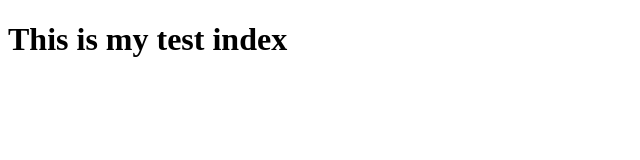
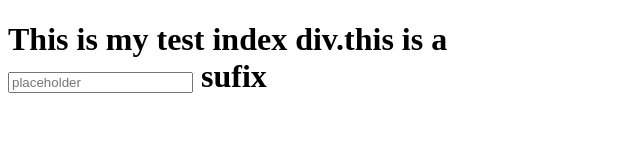
Before and after one commit to ahmad-dci/future-developer-G3, a plain HTML site: page index.html in a window 1280 px wide. Shown: the whole page, without its empty margins (0-640 px from the left). Drawn offline with Linux system fonts and the light colour scheme.

Commit message:
test two

```diff
--- a/index.html
+++ b/index.html
@@ -11,6 +11,11 @@
 <body>
     <h1>This is my test index
 
+        div.this is a <div class="input-group">
+            <input type="text" name="name" id="name" class="form-control" placeholder="placeholder" aria-describedby="sufixId">
+            <span class="input-group-addon" id="sufixId">sufix</span>
+        </div>
+
     </h1>
 
 </body>
```
